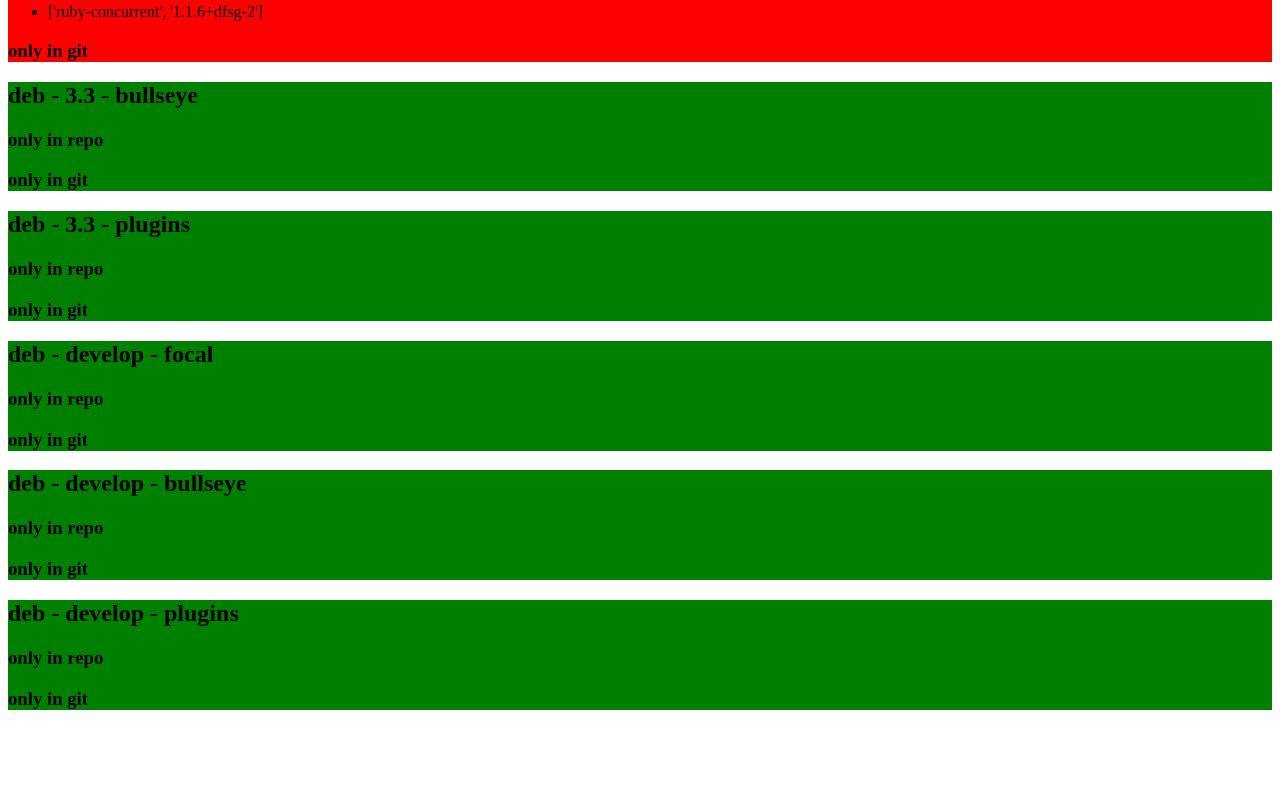
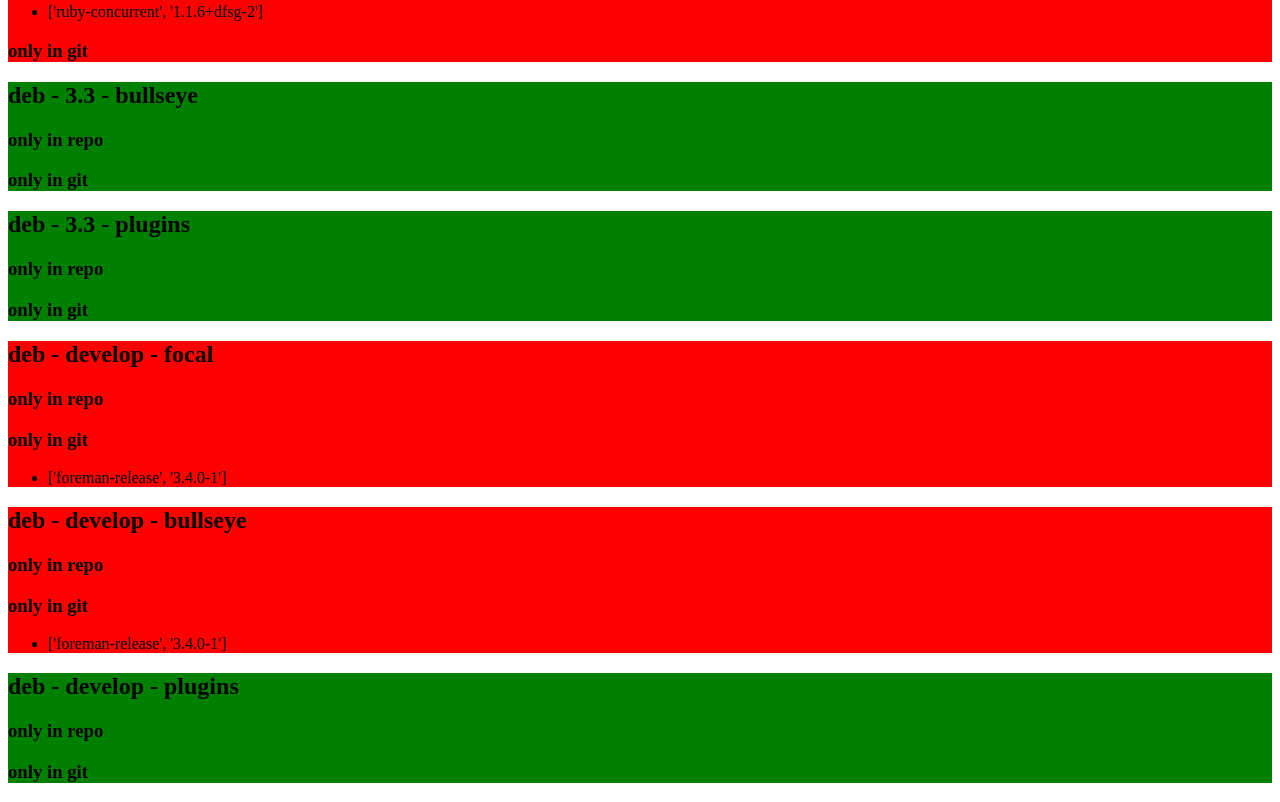
Before and after one commit to evgeni/foreman-packaging-report, a plain HTML site: page index.html in a window 1280 px wide. Shown: the part 1439-2241 px from the top of the page. Before the commit the page ends 2167 px from the top, so only its background shows below. Drawn offline with Linux system fonts and the light colour scheme.

Commit message:
update report

```diff
--- a/index.html
+++ b/index.html
@@ -109,22 +109,24 @@
 <ul>
 </ul>
 </div>
-<div style="background-color: green">
+<div style="background-color: red">
 <h2>deb - develop - focal</h2>
 <h3>only in repo</h3>
 <ul>
 </ul>
 <h3>only in git</h3>
 <ul>
+<li>['foreman-release', '3.4.0-1']</li>
 </ul>
 </div>
-<div style="background-color: green">
+<div style="background-color: red">
 <h2>deb - develop - bullseye</h2>
 <h3>only in repo</h3>
 <ul>
 </ul>
 <h3>only in git</h3>
 <ul>
+<li>['foreman-release', '3.4.0-1']</li>
 </ul>
 </div>
 <div style="background-color: green">
```
